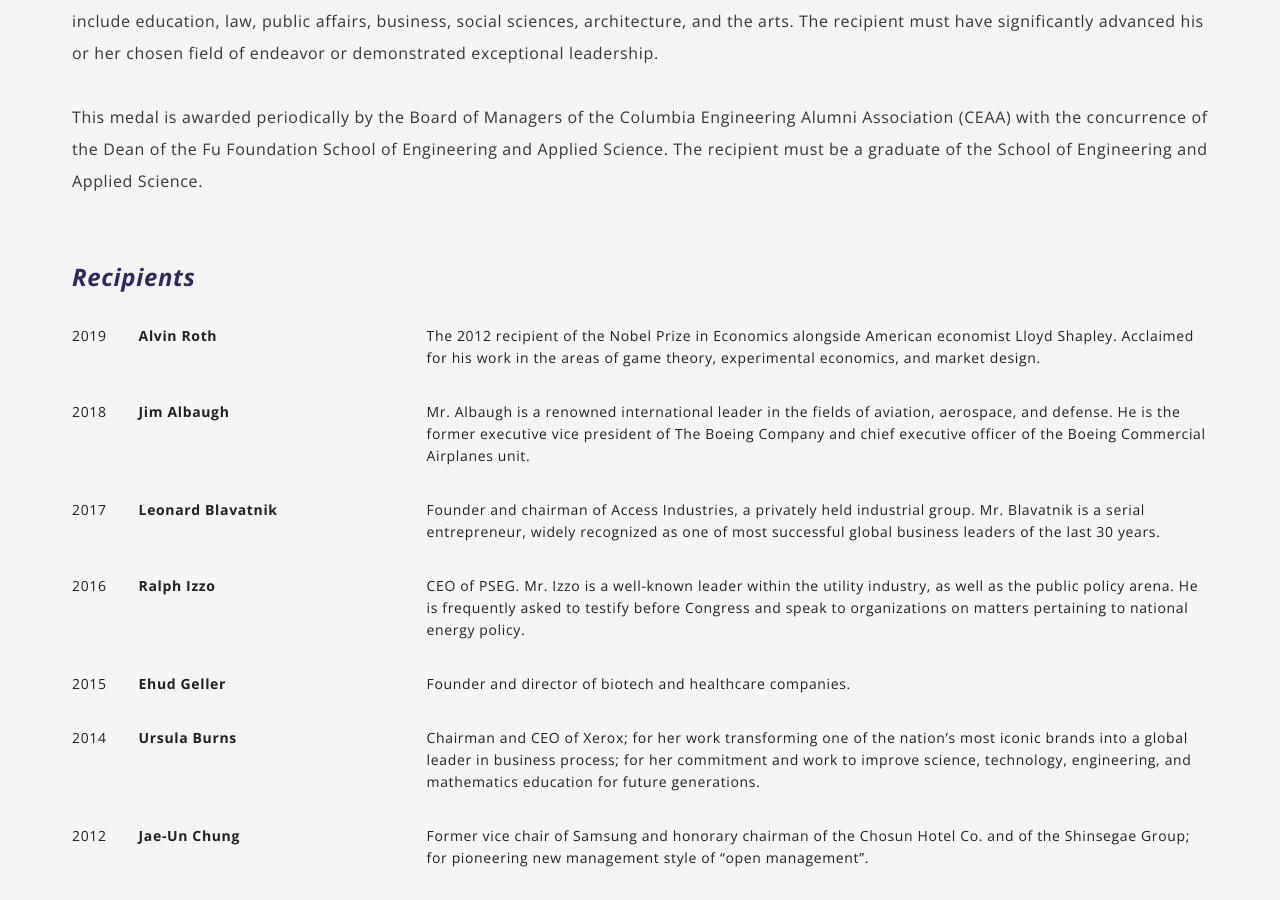
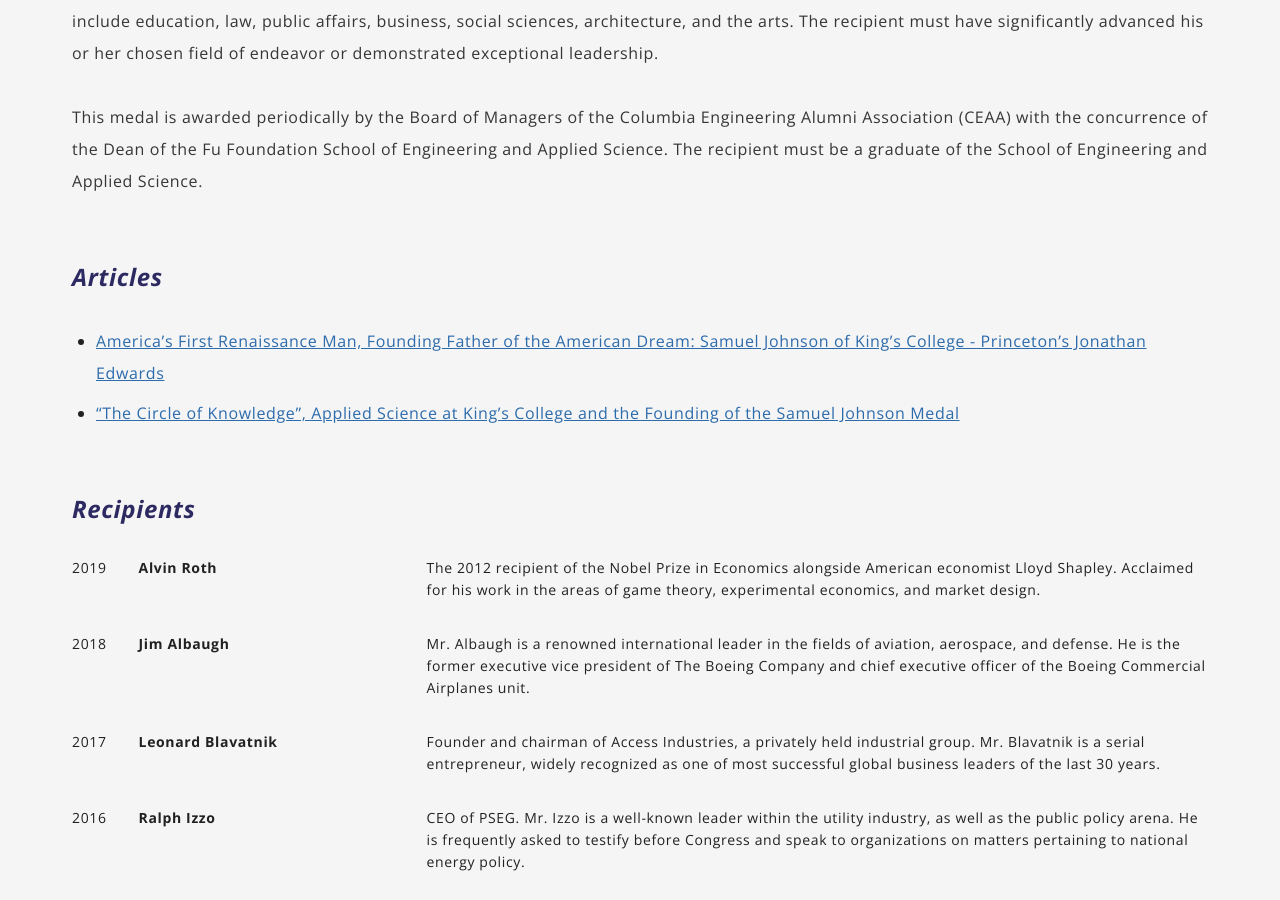
Before and after one commit to ceaa-online/ceaa-online.github.io, a Jekyll site: the page built from awards/johnson-medal.md, in a window 1280 px wide and 900 px high, scrolled down 794 px. Built offline with Jekyll 4.4.1, drawn with Linux system fonts in a browser that asks for light colours.

Commit message:
Adds Johnson Medal articles

```diff
--- a/_data/awards/johnson-medal.yml
+++ b/_data/awards/johnson-medal.yml
@@ -16,6 +16,16 @@
   This medal is awarded periodically by the Board of Managers of the Columbia Engineering Alumni Association (CEAA)
   with the concurrence of the Dean of the Fu Foundation School of Engineering and Applied Science. The recipient must
   be a graduate of the School of Engineering and Applied Science.
+
+
+  ### Articles
+
+  {:.color-navy.italic}
+
+  - [America's First Renaissance Man, Founding Father of the American Dream: Samuel Johnson of King’s College - Princeton’s Jonathan Edwards](../assets/pdfs/Americas First Renaissance Man.pdf){:target="_blank"}
+
+  - ["The Circle of Knowledge", Applied Science at King's College and the Founding of the Samuel Johnson Medal](../assets/pdfs/The Circle of Knowledge.pdf){:target="_blank"}
+
 recipients:
   - year: 2019
     name: Alvin Roth
```
Also changed, not shown: 2 other files.
